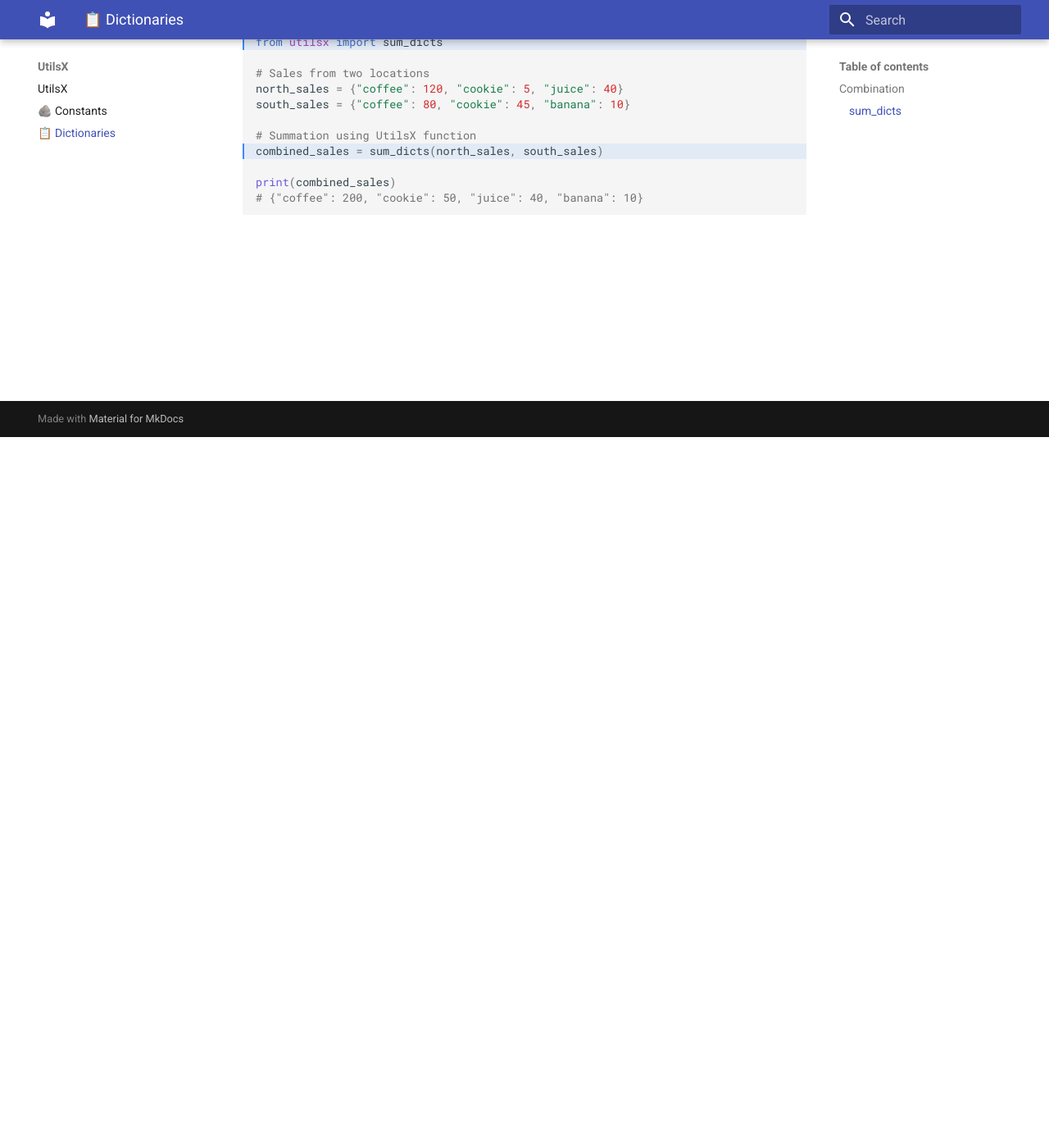
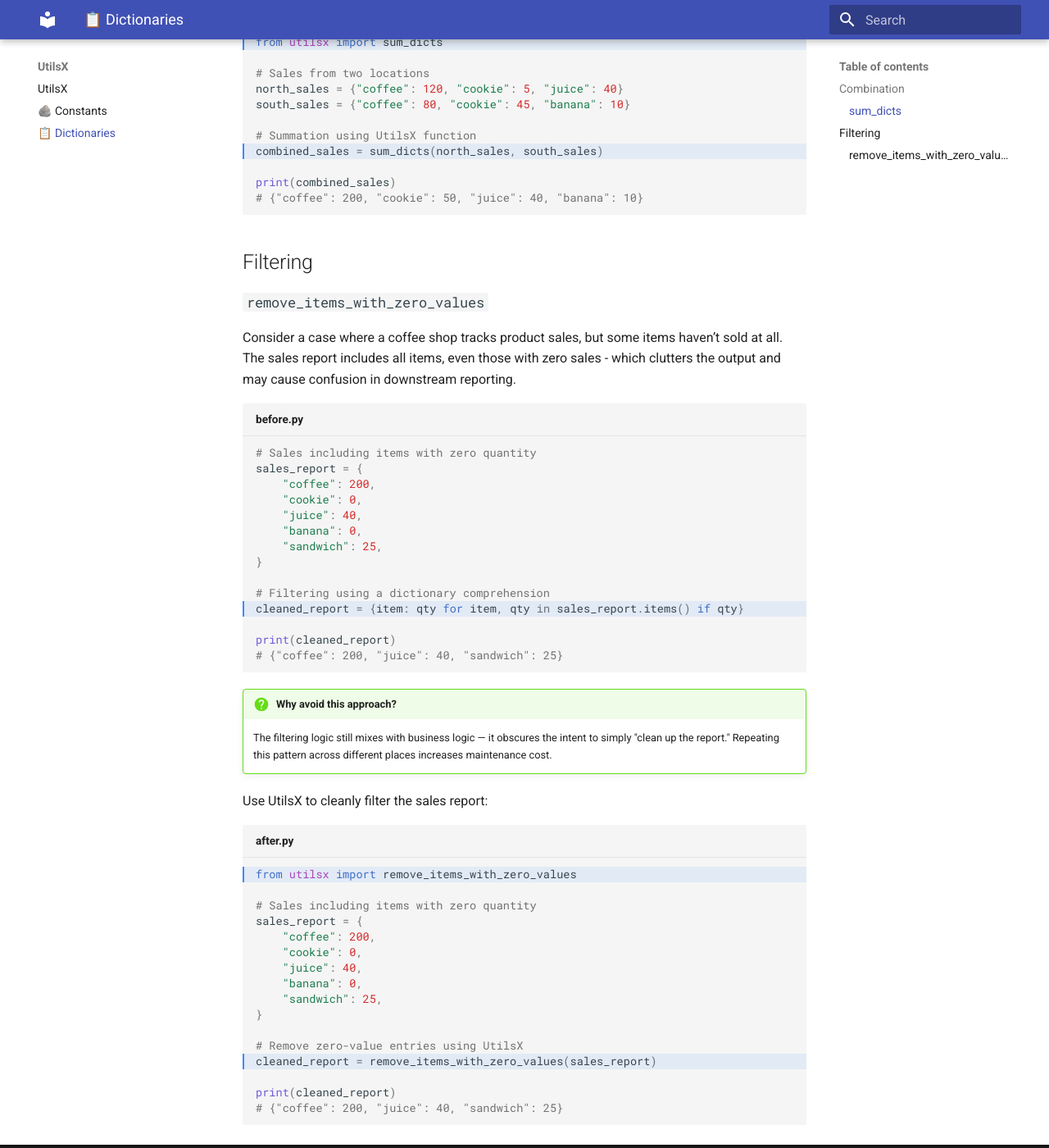
Before and after one commit to yury-fedotov/utilsx, an MkDocs documentation site: the page built from docs/dictionaries.md, in a window 1280 px wide and 1400 px high, scrolled down 867 px. Shown: the whole window at 82% size. Built offline with MkDocs 1.6.1 and Material for MkDocs 9.7.7, drawn with Linux system fonts in a browser that asks for light colours.

Commit message:
Explain `remove_items_with_zero_values`

````diff
--- a/docs/dictionaries.md
+++ b/docs/dictionaries.md
@@ -44,3 +44,54 @@ combined_sales = sum_dicts(north_sales, south_sales)
 print(combined_sales)
 # {"coffee": 200, "cookie": 50, "juice": 40, "banana": 10}
 ```
+
+## Filtering
+
+### `remove_items_with_zero_values`
+
+Consider a case where a coffee shop tracks product sales, but some items haven’t sold at all.
+The sales report includes all items, even those with zero sales - which clutters the output
+and may cause confusion in downstream reporting.
+
+``` py title="before.py" hl_lines="11"
+# Sales including items with zero quantity
+sales_report = {
+    "coffee": 200,
+    "cookie": 0,
+    "juice": 40,
+    "banana": 0,
+    "sandwich": 25,
+}
+
+# Filtering using a dictionary comprehension
+cleaned_report = {item: qty for item, qty in sales_report.items() if qty}
+
+print(cleaned_report)
+# {"coffee": 200, "juice": 40, "sandwich": 25}
+```
+
+!!! question "Why avoid this approach?"
+
+    The filtering logic still mixes with business logic — it obscures the intent to simply "clean up the report."
+    Repeating this pattern across different places increases maintenance cost.
+
+Use UtilsX to cleanly filter the sales report:
+
+``` py title="after.py" hl_lines="1 13"
+from utilsx import remove_items_with_zero_values
+
+# Sales including items with zero quantity
+sales_report = {
+    "coffee": 200,
+    "cookie": 0,
+    "juice": 40,
+    "banana": 0,
+    "sandwich": 25,
+}
+
+# Remove zero-value entries using UtilsX
+cleaned_report = remove_items_with_zero_values(sales_report)
+
+print(cleaned_report)
+# {"coffee": 200, "juice": 40, "sandwich": 25}
+```
````
Also changed, not shown: 1 other file.
